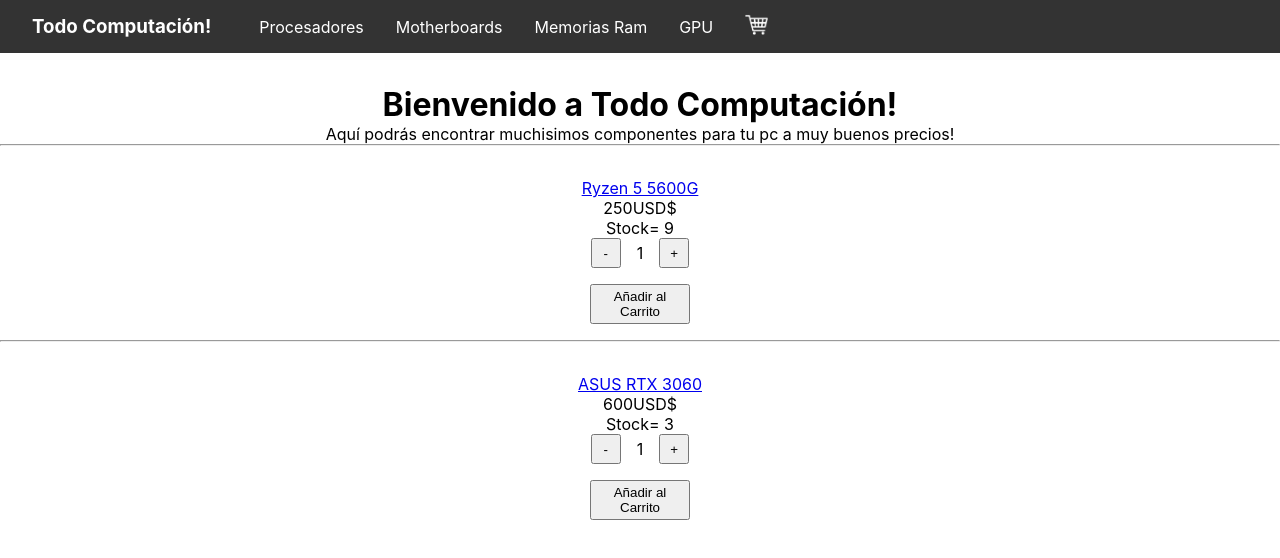
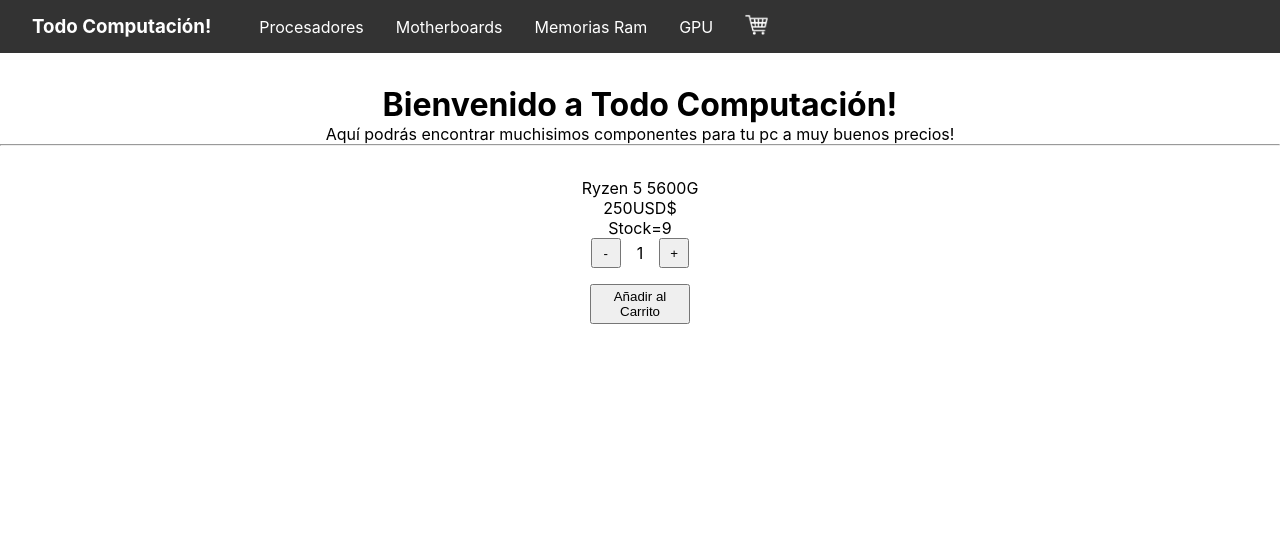
Before and after one commit to ManuelGenaro01/arma-tu-pc, a React (Create React App) app: page / in a window 1280 px wide. Shown: the top 558 px of the page. Built offline with nearby package versions, Linux system fonts and the light colour scheme; the HTML template or start-up script is replaced by a standard one.

Commit message:
Clase 5 Entrega

```diff
--- a/src/App.js
+++ b/src/App.js
@@ -14,9 +14,7 @@
           <p>Aquí podrás encontrar muchisimos componentes para tu pc a muy buenos precios!</p>
       </div>
       <hr />
-      <ItemListContainer nombre="Ryzen 5 5600G" precio="250USD$" stock={9}/>
-      <hr />
-      <ItemListContainer nombre="ASUS RTX 3060" precio="600USD$" stock={3}/>
+      <ItemListContainer />
     </div>
   );
 }
--- /dev/null
+++ b/src/components/Data.js
@@ -0,0 +1,8 @@
+export const products=[
+    {
+        id: 1,
+        nombre: "Ryzen 5 5600G",
+        precio: "250USD$",
+        stock: 9
+    }
+]
--- /dev/null
+++ b/src/components/Item.js
@@ -0,0 +1,15 @@
+import React, { useState } from "react";
+
+
+const lista=({producto})=>{
+    return(
+    <li>
+        <p>{producto.nombre}</p>
+        <p>{producto.precio}</p>
+        <p>Stock={producto.stock}</p>
+    </li>
+
+     )
+}
+
+export default lista
--- a/src/components/ItemCount.js
+++ b/src/components/ItemCount.js
@@ -1,4 +1,5 @@
 import React, { useState } from "react";
+import ItemList from "./ItemList"
 
 const Cart =({initial, stock, onAdd})=>{
     const [cantidad, setRates]=useState(initial)
--- /dev/null
+++ b/src/components/ItemList.js
@@ -0,0 +1,14 @@
+import React from "react";
+import Item from "./Item";
+
+const ItemList=({items})=>{
+    return(
+    <>
+    {
+        items.map(item=><Item producto={item}/>)
+    }
+    </>
+    )
+}
+
+export default ItemList
--- a/src/components/ItemListContainer.js
+++ b/src/components/ItemListContainer.js
@@ -1,26 +1,32 @@
-import React from "react";
+import React, {useState} from "react";
 import ItemCount from "./ItemCount"
+import ItemList from "./ItemList"
+import {products} from "./Data"
 
-const ProductosEjemplo =(props)=>{
-    const onAdd=(param)=>{
-        alert("Has añadido "+param+" elementos al carrito")
+const ItemListContainer =()=>{
+    const [productList, setProductList]= useState([])
+    const onAdd=(cantidad)=>{
+        alert("Has añadido "+cantidad+" elementos al carrito")
     }
+    const Esperar = new Promise ((resolve, reject)=>{
+        setTimeout(()=>{
+            resolve(products);
+        }, 2000)
+    }
+    )
+    Esperar.then((res)=>{
+        setProductList(res)
+    })
     return(
         <>
         <div className="section">
         <ul>
-            <li>
-                <p><a href="#">{props.nombre}</a></p>
-                <p>{props.precio}</p>
-                <p>Stock= {props.stock}</p>
-                <p className="button">
-                    <ItemCount stock={props.stock} initial={1} onAdd={onAdd} />
-                </p>
-            </li>
+            <ItemList items={productList}/>
+            <ItemCount onAdd={onAdd} initial={1} stock={9}/>
         </ul>
         </div>
         </>
     )
 }
 
-export default ProductosEjemplo
+export default ItemListContainer
--- a/src/components/NavBar.js
+++ b/src/components/NavBar.js
@@ -5,14 +5,14 @@
 function NavBar() {
     return (
         <div>
-            <div className="navBar">
-                <p><h3 className="logo">Todo Computación!</h3></p>
-                <p><a href="#" className="a">Procesadores</a></p>
-                <p><a href="#" className="a">Motherboards</a></p>
-                <p><a href="#" className="a">Memorias Ram</a></p>
-                <p><a href="#" className="a">GPU</a></p>
-                <p><a href="#" className="a cart"><CartWidget /></a></p>
-            </div>
+            <ul className="navBar">
+                <li><h3 className="logo">Todo Computación!</h3></li>
+                <li><a href="#" className="a">Procesadores</a></li>
+                <li><a href="#" className="a">Motherboards</a></li>
+                <li><a href="#" className="a">Memorias Ram</a></li>
+                <li><a href="#" className="a">GPU</a></li>
+                <li><a href="#" className="a cart"><CartWidget /></a></li>
+            </ul>
         </div>
 
 
```
